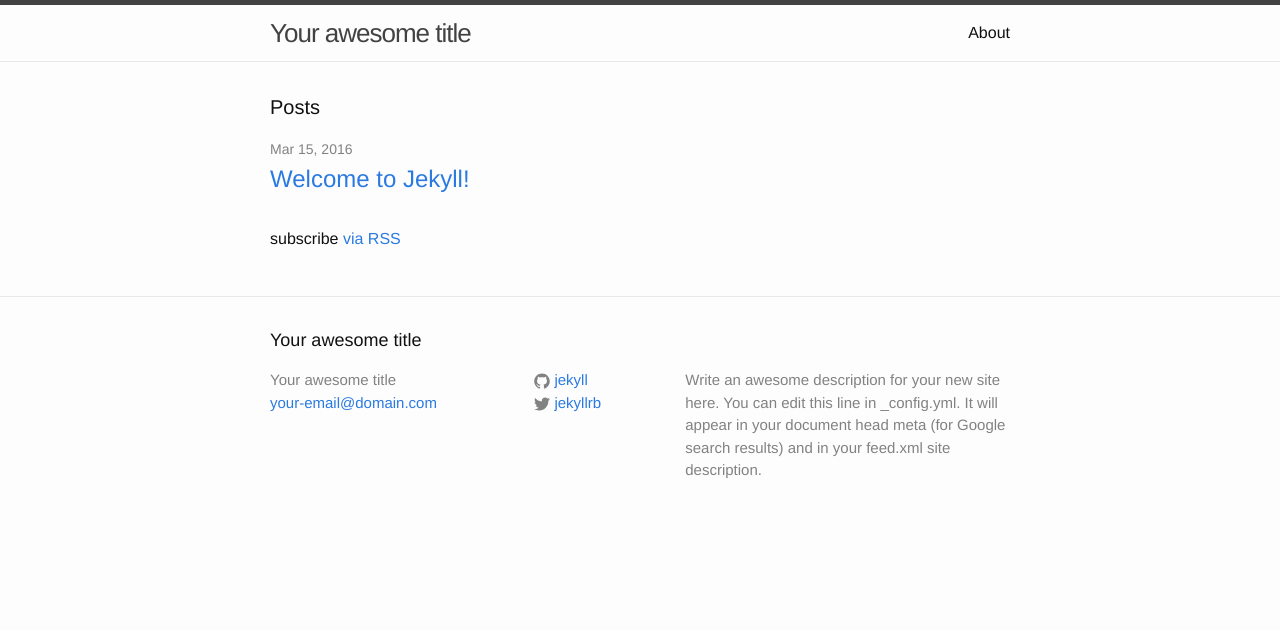
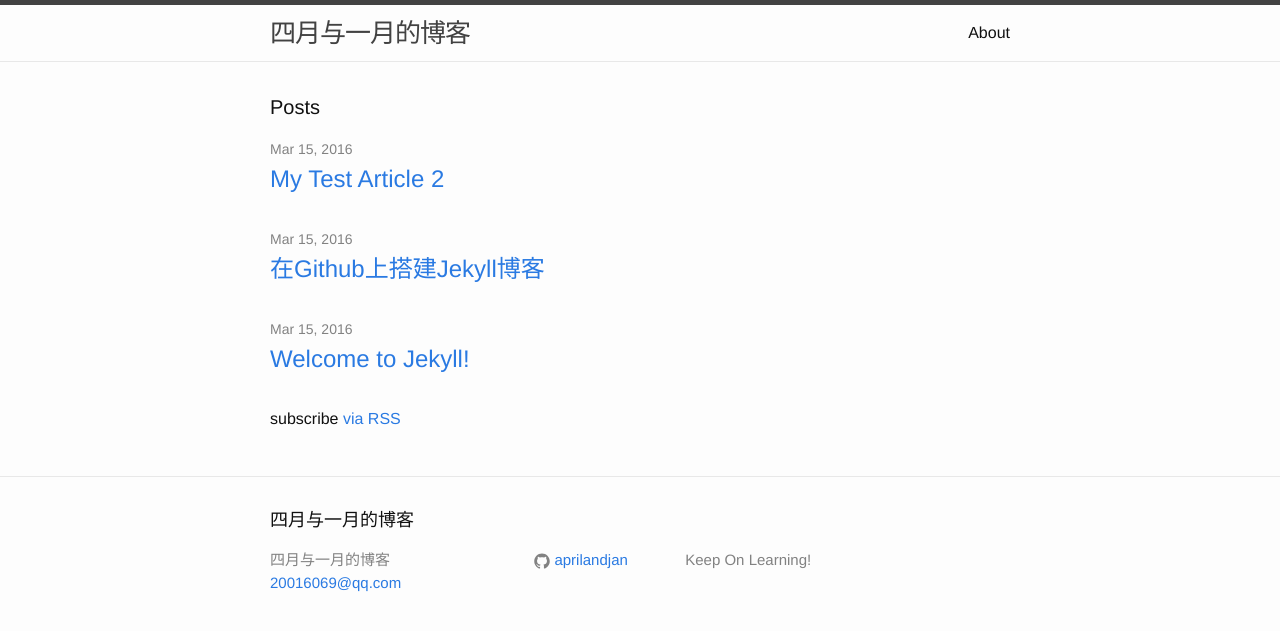
Before and after one commit to aprilandjan/aprilandjan.github.io, a Jekyll site: the page built from index.html, in a window 1280 px wide. Shown: the top 631 px of the page. Built offline with Jekyll 4.4.1, drawn with Linux system fonts in a browser that asks for light colours.

Commit message:
add article

```diff
--- /dev/null
+++ b/CNAME
@@ -0,0 +1 @@
+aprilandjan.org
--- a/_config.yml
+++ b/_config.yml
@@ -6,16 +6,23 @@
 # 'jekyll serve'. If you change this file, please restart the server process.
 
 # Site settings
-title: Your awesome title
-email: your-email@domain.com
+title: 四月与一月的博客
+name: 四月与一月
+email: 20016069@qq.com
+link: aprilandjan.org
 description: > # this means to ignore newlines until "baseurl:"
-  Write an awesome description for your new site here. You can edit this
-  line in _config.yml. It will appear in your document head meta (for
-  Google search results) and in your feed.xml site description.
+  Keep On Learning!
 baseurl: "" # the subpath of your site, e.g. /blog
-url: "http://yourdomain.com" # the base hostname & protocol for your site
-twitter_username: jekyllrb
-github_username:  jekyll
+url: "http://blog.aprilandjan.com" # the base hostname & protocol for your site
+github_username:  aprilandjan
+
+locals:
+tags: 标签
+about: 关于
+active: 技术
+
+port: 4321
+auto: true
 
 # Build settings
 markdown: kramdown
--- a/_includes/footer.html
+++ b/_includes/footer.html
@@ -19,12 +19,6 @@
             {% include icon-github.html username=site.github_username %}
           </li>
           {% endif %}
-
-          {% if site.twitter_username %}
-          <li>
-            {% include icon-twitter.html username=site.twitter_username %}
-          </li>
-          {% endif %}
         </ul>
       </div>
 
--- /dev/null
+++ b/_posts/2016-03-15-test-article-2.markdown
@@ -0,0 +1,25 @@
+---
+layout: post
+title:  "My Test Article 2"
+date:   2016-03-15 16:50:06 +0800
+categories: Test
+---
+You’ll find this post in your `_posts` directory. Go ahead and edit it and re-build the site to see your changes. You can rebuild the site in many different ways, but the most common way is to run `jekyll serve`, which launches a web server and auto-regenerates your site when a file is updated.
+
+To add new posts, simply add a file in the `_posts` directory that follows the convention `YYYY-MM-DD-name-of-post.ext` and includes the necessary front matter. Take a look at the source for this post to get an idea about how it works.
+
+Jekyll also offers powerful support for code snippets:
+
+{% highlight ruby %}
+def print_hi(name)
+  puts "Hi, #{name}"
+end
+print_hi('Tom')
+#=> prints 'Hi, Tom' to STDOUT.
+{% endhighlight %}
+
+Check out the [Jekyll docs][jekyll-docs] for more info on how to get the most out of Jekyll. File all bugs/feature requests at [Jekyll’s GitHub repo][jekyll-gh]. If you have questions, you can ask them on [Jekyll Talk][jekyll-talk].
+
+[jekyll-docs]: http://jekyllrb.com/docs/home
+[jekyll-gh]:   https://github.com/jekyll/jekyll
+[jekyll-talk]: https://talk.jekyllrb.com/
--- a/css/main.scss
+++ b/css/main.scss
@@ -6,7 +6,7 @@
 
 
 // Our variables
-$base-font-family: "Helvetica Neue", Helvetica, Arial, sans-serif;
+$base-font-family: "Microsoft Yahei", Helvetica, Arial, sans-serif;
 $base-font-size:   16px;
 $base-font-weight: 400;
 $small-font-size:  $base-font-size * 0.875;
```
Also changed, not shown: _posts/2016-03-15-在GitHub上搭建Jekyll博客.markdown (added, +15 -0 lines), README.md.
